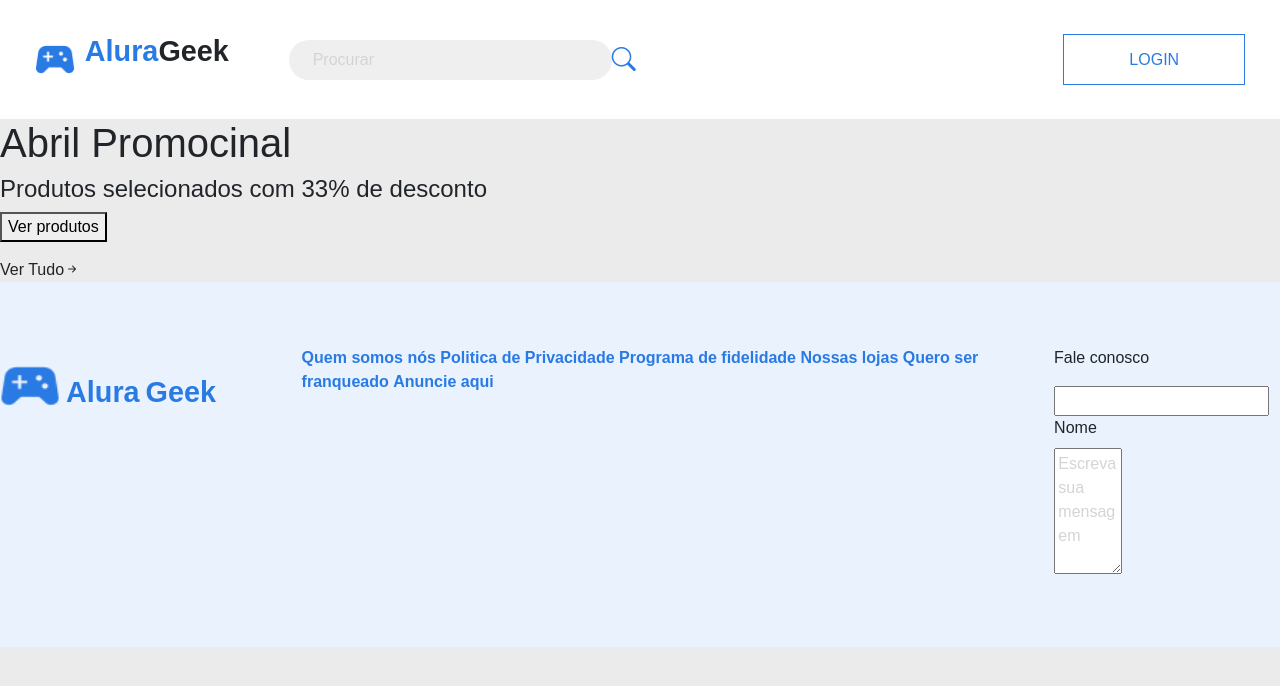
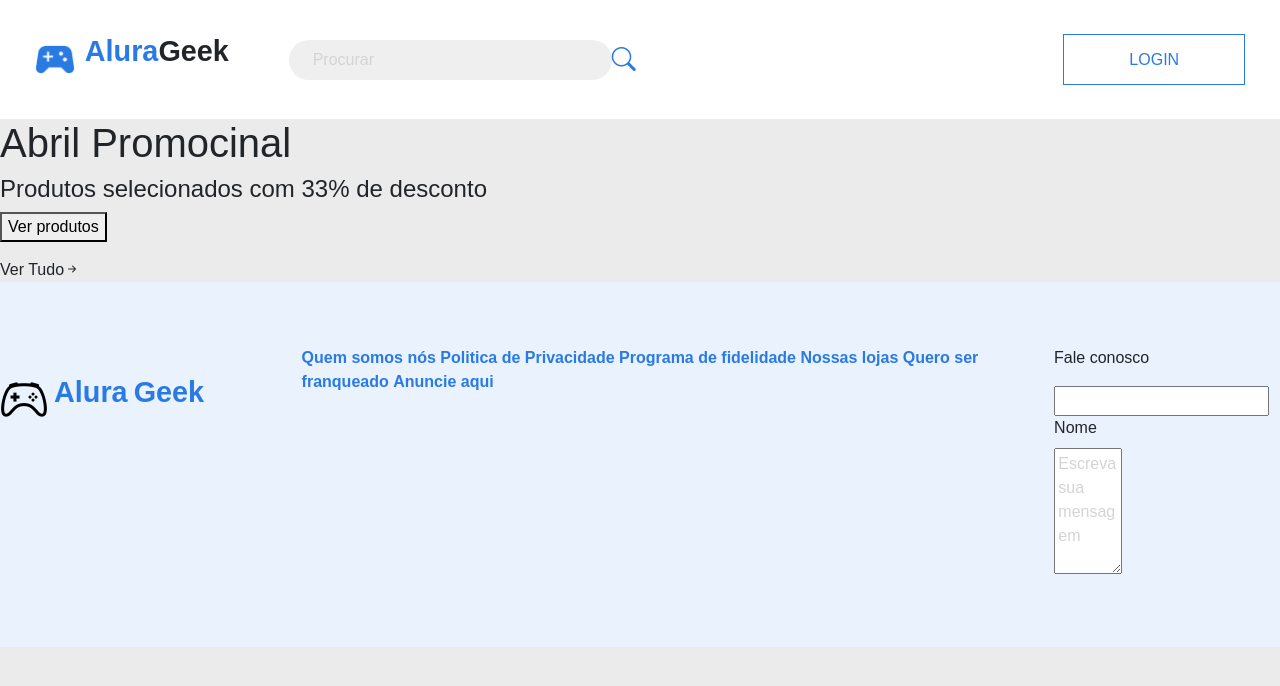
Before and after one commit to gustavobryan/AluraGeek-ecommerce, a plain HTML site: page views/index.html in a window 1280 px wide. Drawn offline with nearby package versions, Linux system fonts and the light colour scheme.

Commit message:
ajuste na imagem ref

```diff
--- a/styles/style.css
+++ b/styles/style.css
@@ -139,9 +139,10 @@ nav {
     width: 350px;
 }
 
-.referencia img {
-    width: 60px;
-    height: 40px;
+.referencia i {
+    color: #000000;
+    font-size: 3em;
+    text-align: center;
 }
 
 .img-crud {
--- a/views/index.html
+++ b/views/index.html
@@ -69,7 +69,7 @@
 
 	<section class="contato">
 		<div class="referencia">
-			<img src="../assets/logo.png" alt="logo">
+			<i class="bi bi-controller"></i>
 			<p>Alura</p>
 			<p>Geek</p>
 		</div>
```
